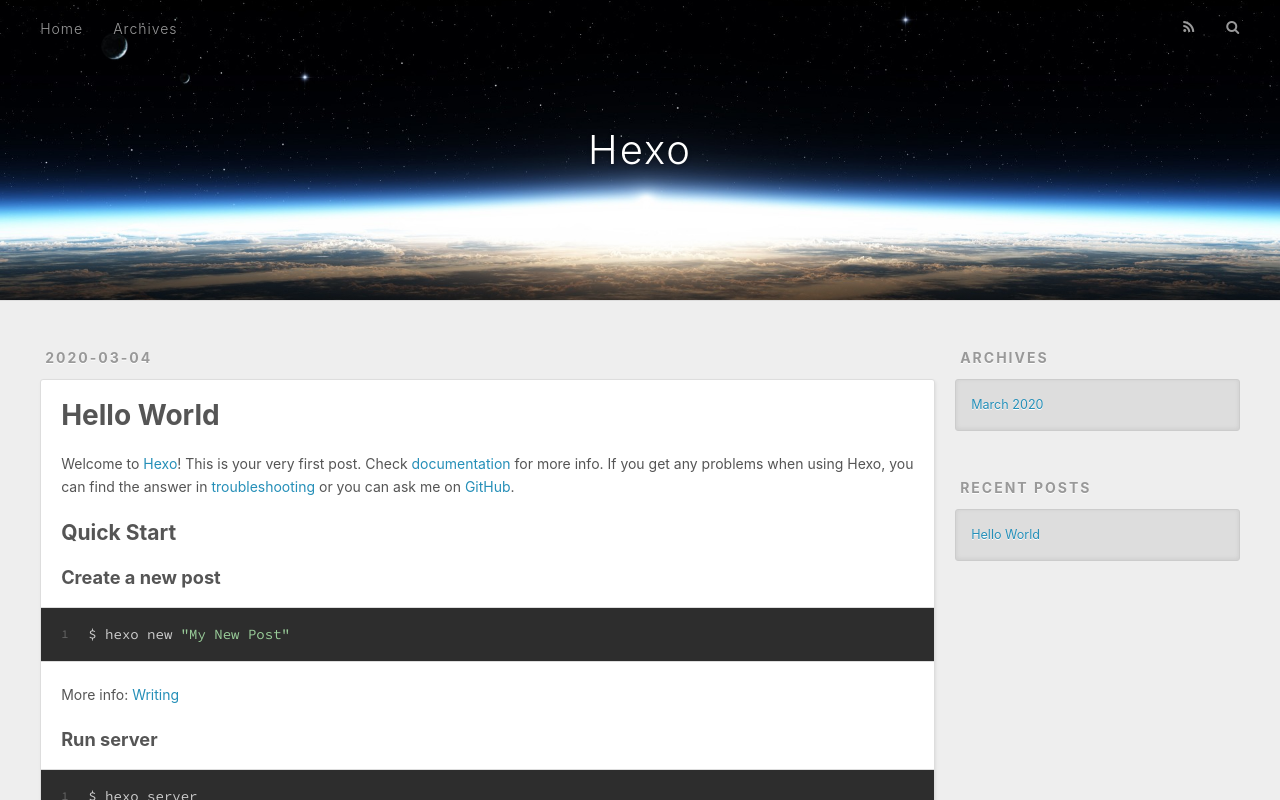
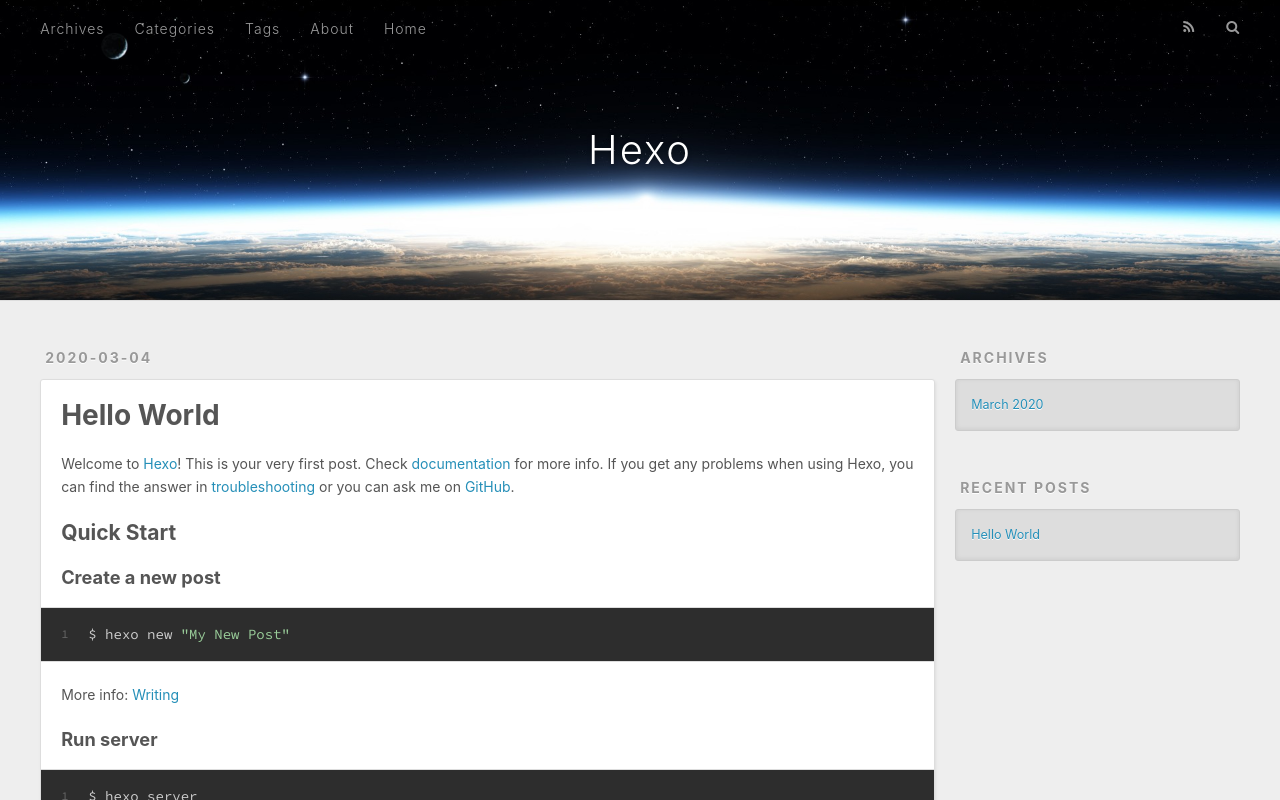
Before and after one commit to Licheam/Michaelwmx.github.io, a plain HTML site: page 2020/03/04/hello-world/index.html in a window 1280 px wide. Shown: the top 800 px of the page. Drawn offline with nearby package versions, Linux system fonts and the light colour scheme.

Commit message:
Site updated: 2020-03-04 04:37:51

```diff
--- a/2020/03/04/hello-world/index.html
+++ b/2020/03/04/hello-world/index.html
@@ -15,7 +15,7 @@
 <meta property="og:description" content="Welcome to Hexo! This is your very first post. Check documentation for more info. If you get any problems when using Hexo, you can find the answer in troubleshooting or you can ask me on GitHub. Quick">
 <meta property="og:locale" content="en_US">
 <meta property="article:published_time" content="2020-03-03T19:25:51.562Z">
-<meta property="article:modified_time" content="2020-03-03T19:25:51.562Z">
+<meta property="article:modified_time" content="2020-03-03T20:37:16.877Z">
 <meta property="article:author" content="John Doe">
 <meta name="twitter:card" content="summary">
 
@@ -48,9 +48,15 @@
       <nav id="main-nav">
         <a id="main-nav-toggle" class="nav-icon"></a>
 
+          <a class="main-nav-link" href="/archives">Archives</a>
+
+          <a class="main-nav-link" href="/categories">Categories</a>
+
+          <a class="main-nav-link" href="/tags">Tags</a>
+
+          <a class="main-nav-link" href="/about">About</a>
+
           <a class="main-nav-link" href="/">Home</a>
-
-          <a class="main-nav-link" href="/archives">Archives</a>
 
       </nav>
       <nav id="sub-nav">
@@ -167,9 +173,15 @@
     </div>
     <nav id="mobile-nav">
 
+    <a href="/archives" class="mobile-nav-link">Archives</a>
+
+    <a href="/categories" class="mobile-nav-link">Categories</a>
+
+    <a href="/tags" class="mobile-nav-link">Tags</a>
+
+    <a href="/about" class="mobile-nav-link">About</a>
+
     <a href="/" class="mobile-nav-link">Home</a>
-
-    <a href="/archives" class="mobile-nav-link">Archives</a>
 
 </nav>
 
```
Also changed, not shown: archives/2020/03/index.html (+16 -4 lines), archives/2020/index.html (+16 -4 lines), archives/index.html (+16 -4 lines), index.html (+16 -4 lines).
